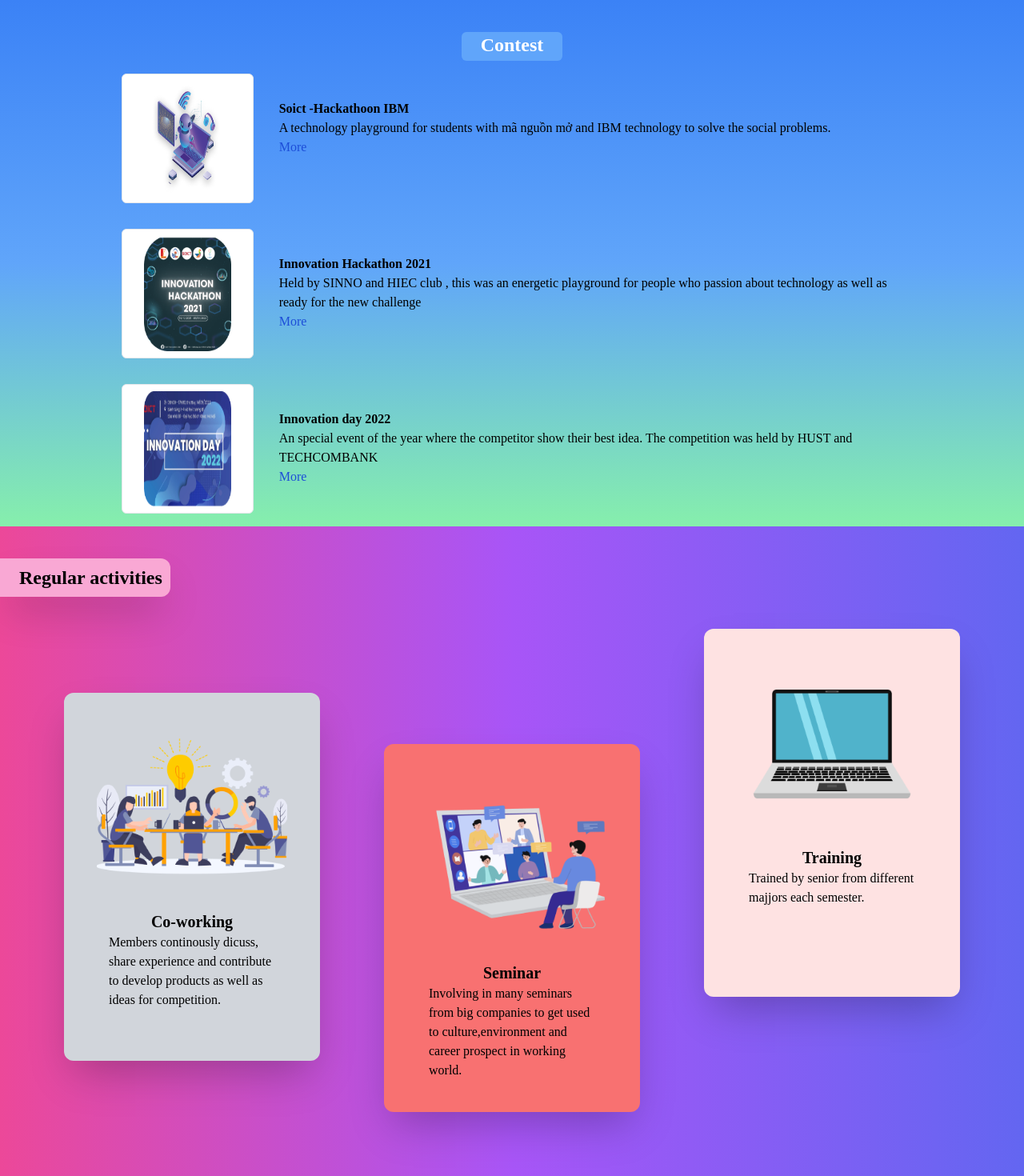
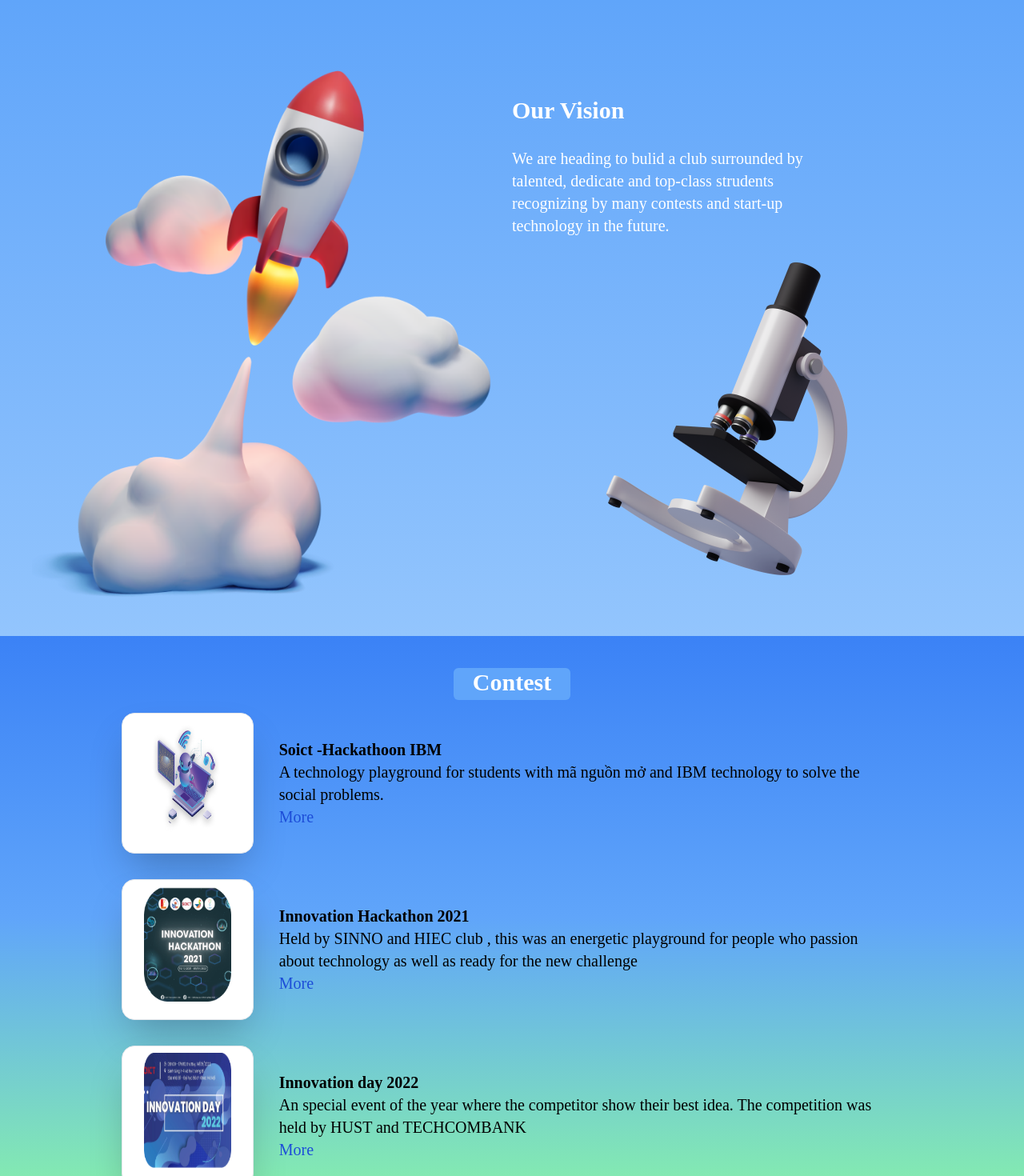
Before and after one commit to SOICTInnovationClub/sinno.soict.ai, a React (Create React App) app in the folder landingpage/: page / in a window 1280 px wide. Shown: the top 1470 px of the page at 80% size. Built offline with nearby package versions, Linux system fonts and the light colour scheme.

Commit message:
our_vision

```diff
--- a/landingpage/src/App.js
+++ b/landingpage/src/App.js
@@ -1,8 +1,10 @@
 import Contest from "./components/contest";
 import RegularActivities from "./components/Regular-activities";
+import OurVision from "./components/Our-vision";
 function App() {
   return (
     <div className="App">
+      <OurVision/>
       <Contest/>
       <RegularActivities/>
     </div>
--- /dev/null
+++ b/landingpage/src/components/Our-vision.js
@@ -0,0 +1,24 @@
+import React from 'react';
+import frame_3_1 from '../images/frame_3_1.png';
+import frame_3_2 from '../images/frame_3_2.png';
+
+const OurVision = () => {
+    return (
+        <div class="flex pt-10 bg-gradient-to-b from-blue-400 to-blue-300">
+            <div class="w-1/2 pr-5">
+                <img class="pl-10" src={ frame_3_1} alt="" />
+            </div>
+            <div class="w-1/2 pr-20 pt-20">
+                <div class="font-black text-3xl text-white">
+                    Our Vision
+                </div>
+                <div class="text-white text-xl w-3/4 pt-7">We are heading to bulid a club surrounded by talented, dedicate and top-class strudents recognizing by many contests and start-up technology in the future.</div>
+                <div>
+                    <img class="pl-10" src={ frame_3_2} alt="" />
+                </div>
+            </div>
+        </div>
+    );
+}
+
+export default OurVision;
--- a/landingpage/src/components/Regular-activities.js
+++ b/landingpage/src/components/Regular-activities.js
@@ -4,7 +4,7 @@ import frame_6_2 from '../images/frame_6_2.png';
 import frame_6_3 from '../images/frame_6_3.png';
 const RegularActivities = () => {
     return (
-        <div class="bg-gradient-to-r from-pink-500 via-purple-500 to-indigo-500 pt-10">
+        <div class="bg-gradient-to-r from-pink-500 via-purple-500 to-indigo-500 pt-10 text-xl">
             <div class="font-bold w-1/6 pl-6 py-2 text-2xl rounded-r-xl bg-pink-300 shadow-2xl">
                 Regular activities
             </div>
@@ -13,7 +13,7 @@ const RegularActivities = () => {
                     <div class="flex justify-center">
                         <img class="h-64" src={frame_6_1} alt="" />
                     </div>
-                    <div class="px-10 pb-6">
+                    <div class="px-6 pb-6">
                         <div class="font-bold text-xl text-center">Co-working </div>
                         <div>Members continously dicuss, share experience and contribute to develop products as well as ideas for competition.</div>
                     </div>
@@ -22,7 +22,7 @@ const RegularActivities = () => {
                     <div class="flex justify-center">
                         <img class="h-64" src={frame_6_2} alt="" />
                     </div>
-                    <div class="px-10 pb-6">
+                    <div class="px-6 pb-6">
                         <div class="font-bold text-xl text-center">Seminar</div>
                         <div>Involving in many seminars from big companies to get used to culture,environment and career prospect in working world.</div>
                     </div>
@@ -31,7 +31,7 @@ const RegularActivities = () => {
                     <div class="flex justify-center">
                         <img class="h-64" src={frame_6_3} alt="" />
                     </div>
-                    <div class="px-10 pb-6">
+                    <div class="px-6 pb-6">
                         <div class="font-bold text-xl text-center">Training </div>
                         <div>Trained by senior from different majjors each semester.</div>
                     </div>
--- a/landingpage/src/components/contest.js
+++ b/landingpage/src/components/contest.js
@@ -7,11 +7,11 @@ const Contest = () => {
     return (
         <div class="bg-gradient-to-b from-blue-500 via-blue-400 to-green-300 px-24">
             <div class="justify-center flex pt-10">
-                <div class="text-center bg-blue-400 px-6 pb-1 w-1/16 rounded-md text-white font-bold text-2xl">Contest</div>
+                <div class="text-center bg-blue-400 px-6 pb-1 w-1/16 rounded-md text-white font-black text-3xl">Contest</div>
             </div>
-            <div class="pl-10">
+            <div class="pl-10 text-xl">
                 <div class="p-4 flex">
-                    <div class="w-1/6 justify-center flex bg-white rounded-md mr-8 px-4 py-2 border">
+                    <div class="w-1/6 justify-center flex bg-white rounded-2xl mr-8 px-4 py-2 border shadow-2xl">
                         <img class="h-36 w-5/6" src={logo_page_1} alt="" />
                     </div>
                     <div class="w-5/6 py-8 pr-12">
@@ -21,7 +21,7 @@ const Contest = () => {
                     </div>
                 </div>
                 <div class="p-4 flex">
-                    <div class="w-1/6 justify-center flex bg-white rounded-md mr-8 px-4 py-2 border">
+                    <div class="w-1/6 justify-center flex bg-white rounded-2xl mr-8 px-4 py-2 border shadow-2xl">
                         <img class="h-36 w-5/6" src={logo_page_2} alt="" />
                     </div>
                     <div class="w-5/6 pr-12 py-8">
@@ -31,7 +31,7 @@ const Contest = () => {
                     </div>
                 </div>
                 <div class="p-4 flex">
-                    <div class="w-1/6 justify-center flex bg-white rounded-md mr-8 px-4 py-2 border">
+                    <div class="w-1/6 justify-center flex bg-white rounded-2xl mr-8 px-4 py-2 border shadow-2xl">
                         <img class="h-36 w-5/6" src={logo_page_3} alt="" />
                     </div>
                     <div class="w-5/6 pr-12 py-8">
```
Also changed, not shown: landingpage/src/images/frame_3_1.png (added), landingpage/src/images/frame_3_2.png (added).
